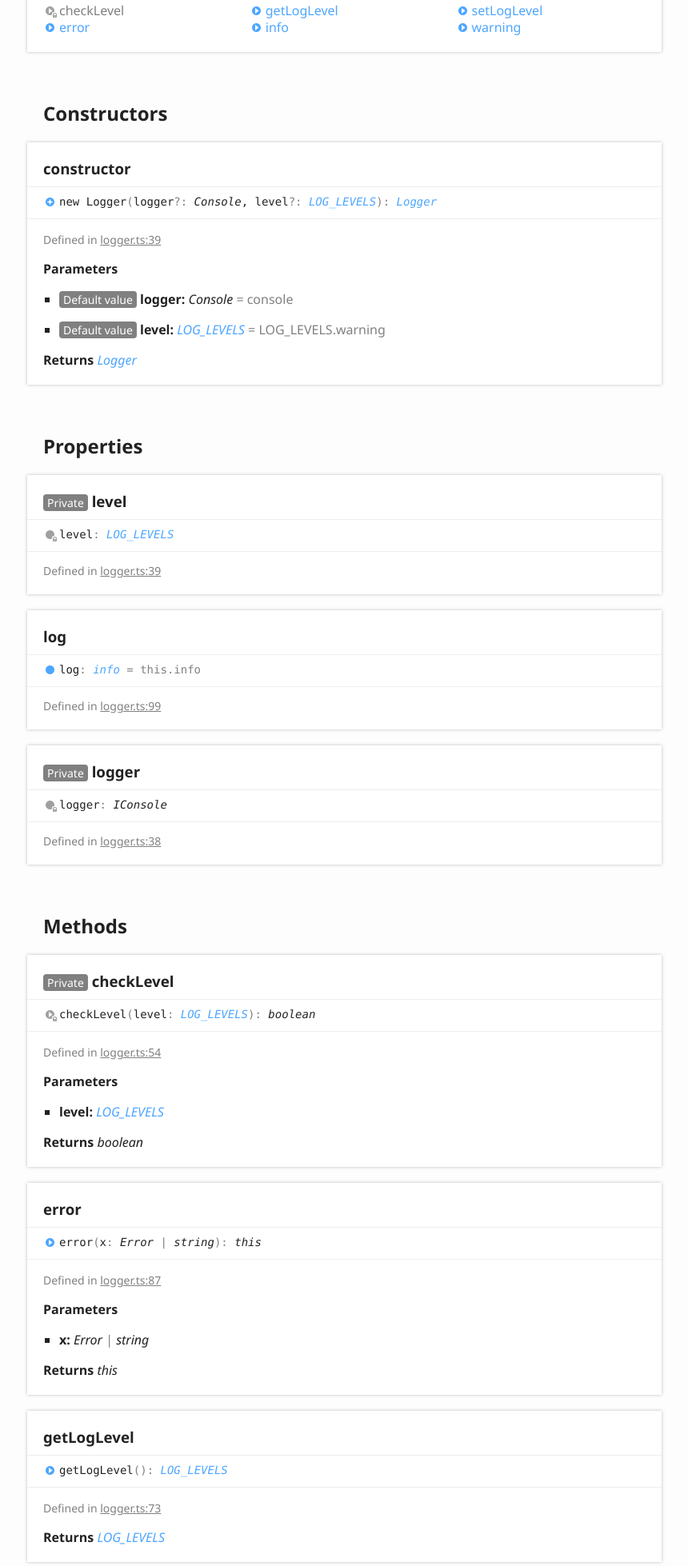
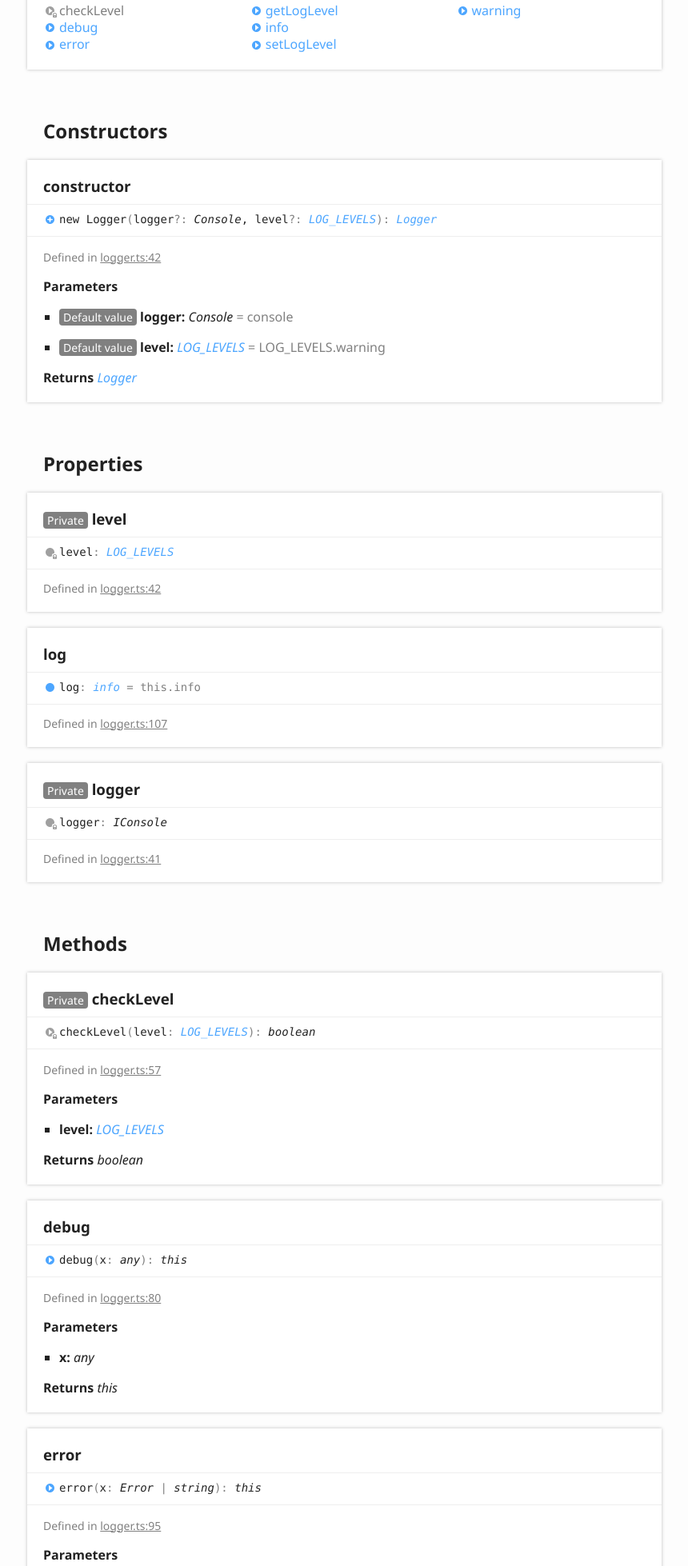
Before and after one commit to indiana-department-of-transportation/tmclogger, a website: page docs/classes/_logger_.logger.html in a window 1280 px wide. Shown: the part 683-2641 px from the top of the page at 80% size, without its empty margins (6-866 px from the left). Drawn offline with Linux system fonts and the light colour scheme.

Commit message:
Add dubug method, log level, tests

```diff
--- a/docs/classes/_logger_.logger.html
+++ b/docs/classes/_logger_.logger.html
@@ -97,6 +97,7 @@
 							<h3>Methods</h3>
 							<ul class="tsd-index-list">
 								<li class="tsd-kind-method tsd-parent-kind-class tsd-is-private"><a href="_logger_.logger.html#checklevel" class="tsd-kind-icon">check<wbr>Level</a></li>
+								<li class="tsd-kind-method tsd-parent-kind-class"><a href="_logger_.logger.html#debug" class="tsd-kind-icon">debug</a></li>
 								<li class="tsd-kind-method tsd-parent-kind-class"><a href="_logger_.logger.html#error" class="tsd-kind-icon">error</a></li>
 								<li class="tsd-kind-method tsd-parent-kind-class"><a href="_logger_.logger.html#getloglevel" class="tsd-kind-icon">get<wbr>Log<wbr>Level</a></li>
 								<li class="tsd-kind-method tsd-parent-kind-class"><a href="_logger_.logger.html#info" class="tsd-kind-icon">info</a></li>
@@ -119,7 +120,7 @@
 						<li class="tsd-description">
 							<aside class="tsd-sources">
 								<ul>
-									<li>Defined in <a href="https://github.com/indiana-department-of-transportation/tmclogger-js/blob/d999e9d/src/logger.ts#L39">logger.ts:39</a></li>
+									<li>Defined in <a href="https://github.com/indiana-department-of-transportation/tmclogger-js/blob/ac78cfb/src/logger.ts#L42">logger.ts:42</a></li>
 								</ul>
 							</aside>
 							<h4 class="tsd-parameters-title">Parameters</h4>
@@ -144,7 +145,7 @@
 					<div class="tsd-signature tsd-kind-icon">level<span class="tsd-signature-symbol">:</span> <a href="../enums/_logger_.log_levels.html" class="tsd-signature-type">LOG_LEVELS</a></div>
 					<aside class="tsd-sources">
 						<ul>
-							<li>Defined in <a href="https://github.com/indiana-department-of-transportation/tmclogger-js/blob/d999e9d/src/logger.ts#L39">logger.ts:39</a></li>
+							<li>Defined in <a href="https://github.com/indiana-department-of-transportation/tmclogger-js/blob/ac78cfb/src/logger.ts#L42">logger.ts:42</a></li>
 						</ul>
 					</aside>
 				</section>
@@ -154,7 +155,7 @@
 					<div class="tsd-signature tsd-kind-icon">log<span class="tsd-signature-symbol">:</span> <a href="_logger_.logger.html#info" class="tsd-signature-type">info</a><span class="tsd-signature-symbol"> =&nbsp;this.info</span></div>
 					<aside class="tsd-sources">
 						<ul>
-							<li>Defined in <a href="https://github.com/indiana-department-of-transportation/tmclogger-js/blob/d999e9d/src/logger.ts#L99">logger.ts:99</a></li>
+							<li>Defined in <a href="https://github.com/indiana-department-of-transportation/tmclogger-js/blob/ac78cfb/src/logger.ts#L107">logger.ts:107</a></li>
 						</ul>
 					</aside>
 				</section>
@@ -164,7 +165,7 @@
 					<div class="tsd-signature tsd-kind-icon">logger<span class="tsd-signature-symbol">:</span> <span class="tsd-signature-type">IConsole</span></div>
 					<aside class="tsd-sources">
 						<ul>
-							<li>Defined in <a href="https://github.com/indiana-department-of-transportation/tmclogger-js/blob/d999e9d/src/logger.ts#L38">logger.ts:38</a></li>
+							<li>Defined in <a href="https://github.com/indiana-department-of-transportation/tmclogger-js/blob/ac78cfb/src/logger.ts#L41">logger.ts:41</a></li>
 						</ul>
 					</aside>
 				</section>
@@ -181,7 +182,7 @@
 						<li class="tsd-description">
 							<aside class="tsd-sources">
 								<ul>
-									<li>Defined in <a href="https://github.com/indiana-department-of-transportation/tmclogger-js/blob/d999e9d/src/logger.ts#L54">logger.ts:54</a></li>
+									<li>Defined in <a href="https://github.com/indiana-department-of-transportation/tmclogger-js/blob/ac78cfb/src/logger.ts#L57">logger.ts:57</a></li>
 								</ul>
 							</aside>
 							<h4 class="tsd-parameters-title">Parameters</h4>
@@ -195,6 +196,29 @@
 					</ul>
 				</section>
 				<section class="tsd-panel tsd-member tsd-kind-method tsd-parent-kind-class">
+					<a name="debug" class="tsd-anchor"></a>
+					<h3>debug</h3>
+					<ul class="tsd-signatures tsd-kind-method tsd-parent-kind-class">
+						<li class="tsd-signature tsd-kind-icon">debug<span class="tsd-signature-symbol">(</span>x<span class="tsd-signature-symbol">: </span><span class="tsd-signature-type">any</span><span class="tsd-signature-symbol">)</span><span class="tsd-signature-symbol">: </span><span class="tsd-signature-type">this</span></li>
+					</ul>
+					<ul class="tsd-descriptions">
+						<li class="tsd-description">
+							<aside class="tsd-sources">
+								<ul>
+									<li>Defined in <a href="https://github.com/indiana-department-of-transportation/tmclogger-js/blob/ac78cfb/src/logger.ts#L80">logger.ts:80</a></li>
+								</ul>
+							</aside>
+							<h4 class="tsd-parameters-title">Parameters</h4>
+							<ul class="tsd-parameters">
+								<li>
+									<h5>x: <span class="tsd-signature-type">any</span></h5>
+								</li>
+							</ul>
+							<h4 class="tsd-returns-title">Returns <span class="tsd-signature-type">this</span></h4>
+						</li>
+					</ul>
+				</section>
+				<section class="tsd-panel tsd-member tsd-kind-method tsd-parent-kind-class">
 					<a name="error" class="tsd-anchor"></a>
 					<h3>error</h3>
 					<ul class="tsd-signatures tsd-kind-method tsd-parent-kind-class">
@@ -204,7 +228,7 @@
 						<li class="tsd-description">
 							<aside class="tsd-sources">
 								<ul>
-									<li>Defined in <a href="https://github.com/indiana-department-of-transportation/tmclogger-js/blob/d999e9d/src/logger.ts#L87">logger.ts:87</a></li>
+									<li>Defined in <a href="https://github.com/indiana-department-of-transportation/tmclogger-js/blob/ac78cfb/src/logger.ts#L95">logger.ts:95</a></li>
 								</ul>
 							</aside>
 							<h4 class="tsd-parameters-title">Parameters</h4>
@@ -227,7 +251,7 @@
 						<li class="tsd-description">
 							<aside class="tsd-sources">
 								<ul>
-									<li>Defined in <a href="https://github.com/indiana-department-of-transportation/tmclogger-js/blob/d999e9d/src/logger.ts#L73">logger.ts:73</a></li>
+									<li>Defined in <a href="https://github.com/indiana-department-of-transportation/tmclogger-js/blob/ac78cfb/src/logger.ts#L76">logger.ts:76</a></li>
 								</ul>
 							</aside>
 							<h4 class="tsd-returns-title">Returns <a href="../enums/_logger_.log_levels.html" class="tsd-signature-type">LOG_LEVELS</a></h4>
@@ -244,7 +268,7 @@
 						<li class="tsd-description">
 							<aside class="tsd-sources">
 								<ul>
-									<li>Defined in <a href="https://github.com/indiana-department-of-transportation/tmclogger-js/blob/d999e9d/src/logger.ts#L77">logger.ts:77</a></li>
+									<li>Defined in <a href="https://github.com/indiana-department-of-transportation/tmclogger-js/blob/ac78cfb/src/logger.ts#L85">logger.ts:85</a></li>
 								</ul>
 							</aside>
 							<h4 class="tsd-parameters-title">Parameters</h4>
@@ -267,7 +291,7 @@
 						<li class="tsd-description">
 							<aside class="tsd-sources">
 								<ul>
-									<li>Defined in <a href="https://github.com/indiana-department-of-transportation/tmclogger-js/blob/d999e9d/src/logger.ts#L58">logger.ts:58</a></li>
+									<li>Defined in <a href="https://github.com/indiana-department-of-transportation/tmclogger-js/blob/ac78cfb/src/logger.ts#L61">logger.ts:61</a></li>
 								</ul>
 							</aside>
 							<h4 class="tsd-parameters-title">Parameters</h4>
@@ -290,7 +314,7 @@
 						<li class="tsd-description">
 							<aside class="tsd-sources">
 								<ul>
-									<li>Defined in <a href="https://github.com/indiana-department-of-transportation/tmclogger-js/blob/d999e9d/src/logger.ts#L82">logger.ts:82</a></li>
+									<li>Defined in <a href="https://github.com/indiana-department-of-transportation/tmclogger-js/blob/ac78cfb/src/logger.ts#L90">logger.ts:90</a></li>
 								</ul>
 							</aside>
 							<h4 class="tsd-parameters-title">Parameters</h4>
@@ -343,6 +367,9 @@
 							</li>
 							<li class=" tsd-kind-method tsd-parent-kind-class tsd-is-private">
 								<a href="_logger_.logger.html#checklevel" class="tsd-kind-icon">check<wbr>Level</a>
+							</li>
+							<li class=" tsd-kind-method tsd-parent-kind-class">
+								<a href="_logger_.logger.html#debug" class="tsd-kind-icon">debug</a>
 							</li>
 							<li class=" tsd-kind-method tsd-parent-kind-class">
 								<a href="_logger_.logger.html#error" class="tsd-kind-icon">error</a>
```
Also changed, not shown: docs/assets/js/search.js (+1 -1 lines), docs/enums/_logger_.log_levels.html (+18 -4 lines), src/logger.test.ts (+28 -3 lines), src/logger.ts (+13 -5 lines), dist/logger.d.ts, dist/logger.js, 1 other file.
